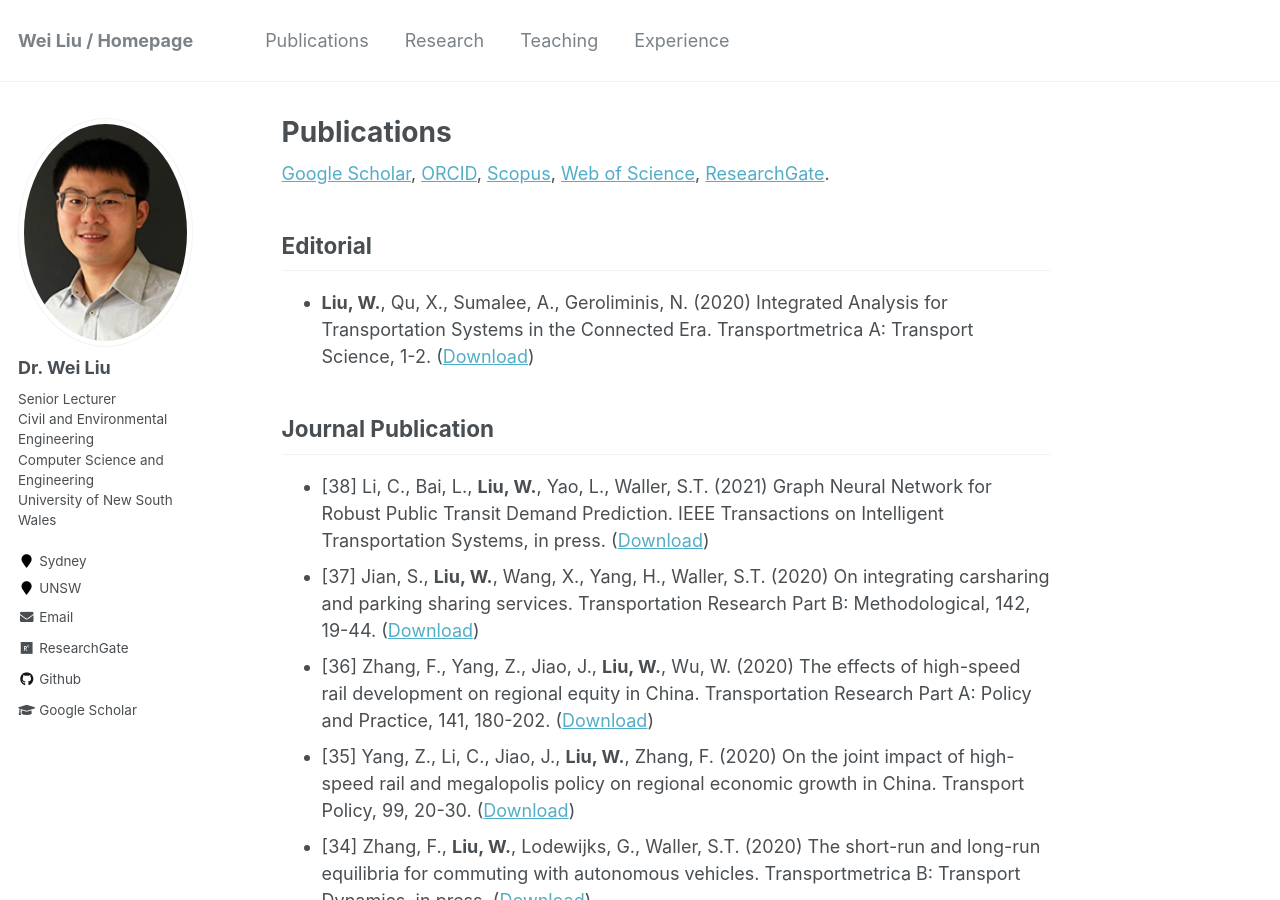
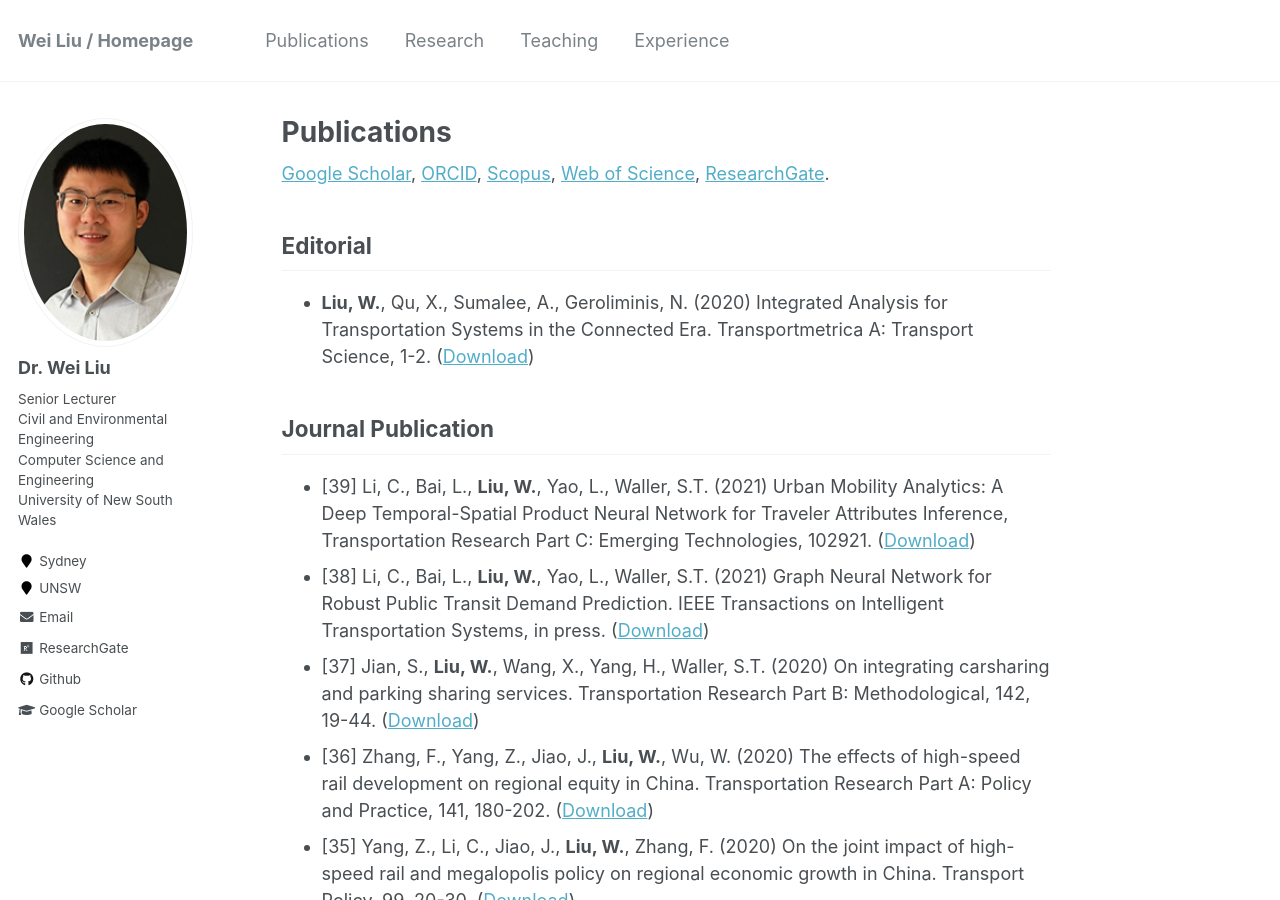
Before and after one commit to weiliu2016/weiliu2016.github.io, a Jekyll site: the page built from _pages/publications.md, in a window 1280 px wide and 900 px high. Built offline with Jekyll 4.4.1, drawn with Linux system fonts in a browser that asks for light colours.

Commit message:
Update publications.md

```diff
--- a/_pages/publications.md
+++ b/_pages/publications.md
@@ -23,6 +23,7 @@ Editorial
 
 Journal Publication
 ----------
+* [39] Li, C., Bai, L., **Liu, W.**, Yao, L., Waller, S.T. (2021) Urban Mobility Analytics: A Deep Temporal-Spatial Product Neural Network for Traveler Attributes Inference, Transportation Research Part C: Emerging Technologies, 102921. ([Download](https://doi.org/10.1016/j.trc.2020.102921))
 * [38] Li, C., Bai, L., **Liu, W.**, Yao, L., Waller, S.T. (2021) Graph Neural Network for Robust Public Transit Demand Prediction. IEEE Transactions on Intelligent Transportation Systems, in press. ([Download](https://doi.org/10.1109/TITS.2020.3041234))
 * [37] Jian, S., **Liu, W.**, Wang, X., Yang, H., Waller, S.T. (2020) On integrating carsharing and parking sharing services. Transportation Research Part B: Methodological, 142, 19-44. ([Download](https://doi.org/10.1016/j.trb.2020.09.013))
 * [36] Zhang, F., Yang, Z., Jiao, J., **Liu, W.**, Wu, W. (2020) The effects of high-speed rail development on regional equity in China. Transportation Research Part A: Policy and Practice, 141, 180-202. ([Download](https://doi.org/10.1016/j.tra.2020.09.013))
```
